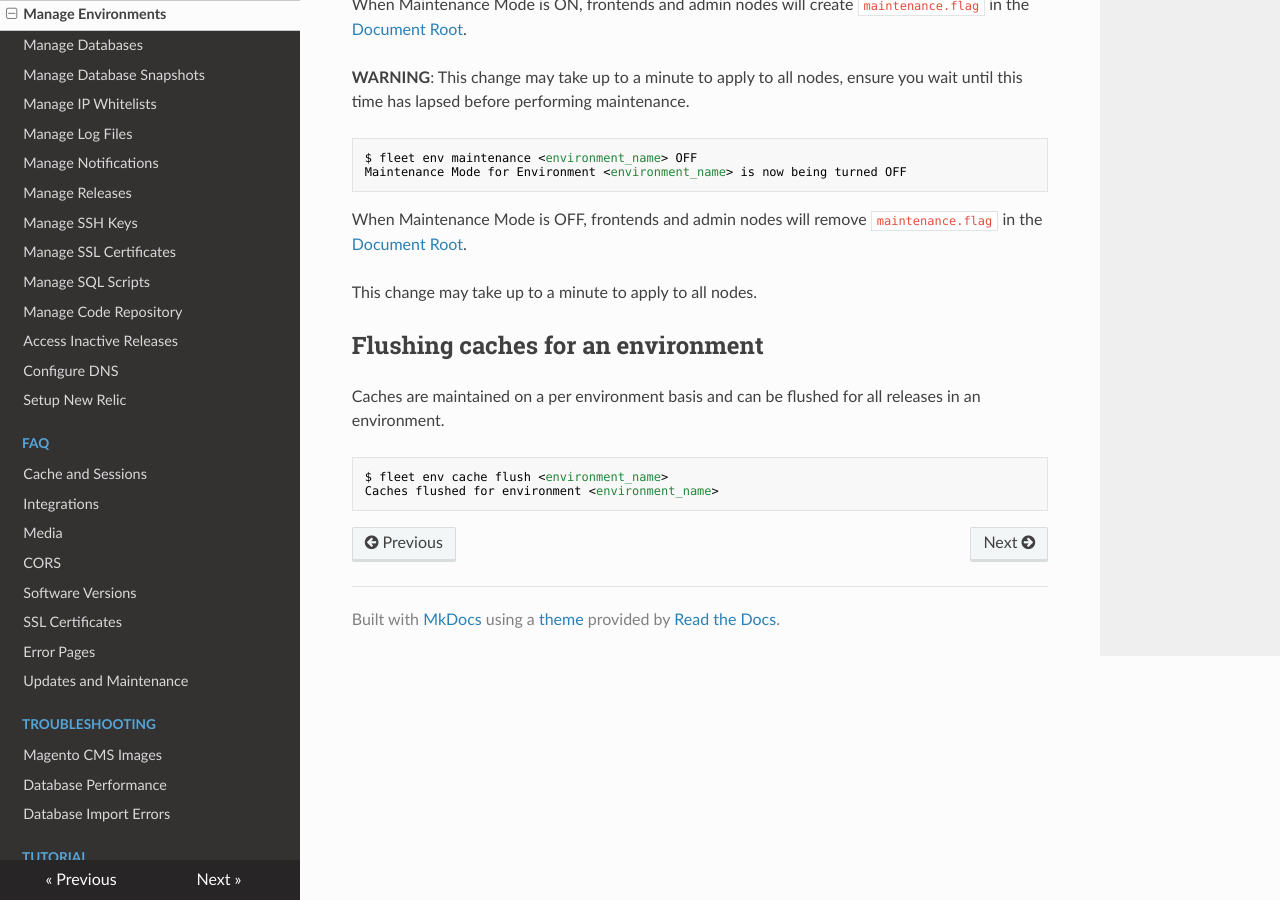
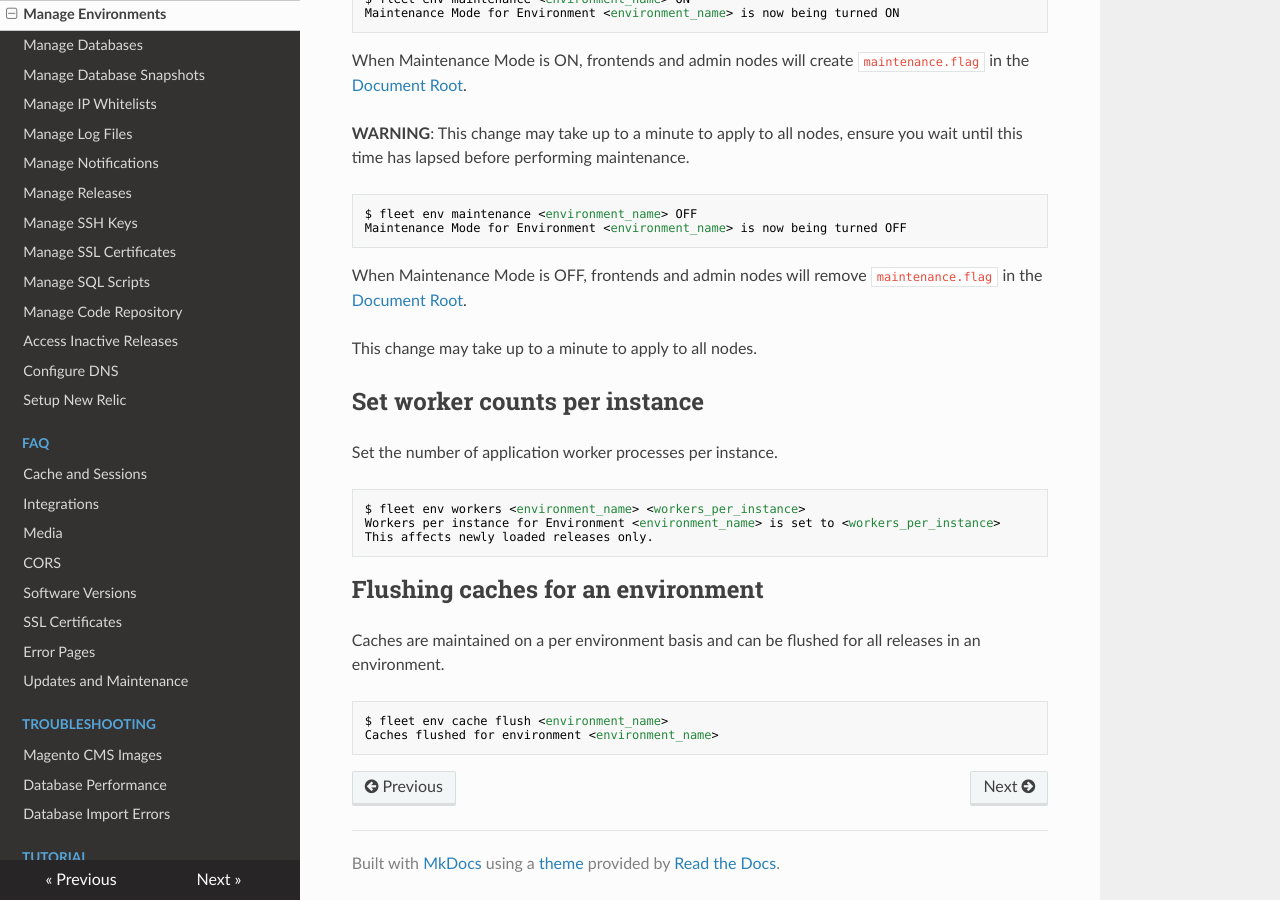
Before and after one commit to anchor/fleet-magento-docs, an MkDocs documentation site: the page built from docs/how-to/manage-environments.md, in a window 1280 px wide and 900 px high, scrolled down 5059 px. Built offline with MkDocs 1.6.1, drawn with Linux system fonts in a browser that asks for light colours; nearby versions of some CDN libraries; old or Windows-style settings are respelled for this version of MkDocs; some of the changed text lies outside the part shown.

Commit message:
add docs for worker counts

````diff
--- a/docs/how-to/manage-environments.md
+++ b/docs/how-to/manage-environments.md
@@ -73,10 +73,14 @@ ssl certificate   self-signed
 created           2015-04-30 14:34:55+10:00
 updated           2015-05-13 20:36:18+10:00
 recycling         ON
+solr              OFF
+maintenance mode  OFF
 tracked branches  fleet-deploy
 previous release  f7ac77a
 autoscaling min   1
 autoscaling max   2
+ha                ON
+workers/instance  100
 ----------------  -------------------------
 
 Releases:
@@ -275,6 +279,17 @@ When Maintenance Mode is OFF, frontends and admin nodes will remove `maintenance
 
 This change may take up to a minute to apply to all nodes.
 
+Set worker counts per instance
+----
+
+Set the number of application worker processes per instance.
+
+```
+$ fleet env workers <environment_name> <workers_per_instance>
+Workers per instance for Environment <environment_name> is set to <workers_per_instance>
+This affects newly loaded releases only.
+```
+
 Flushing caches for an environment
 ----
 
````
